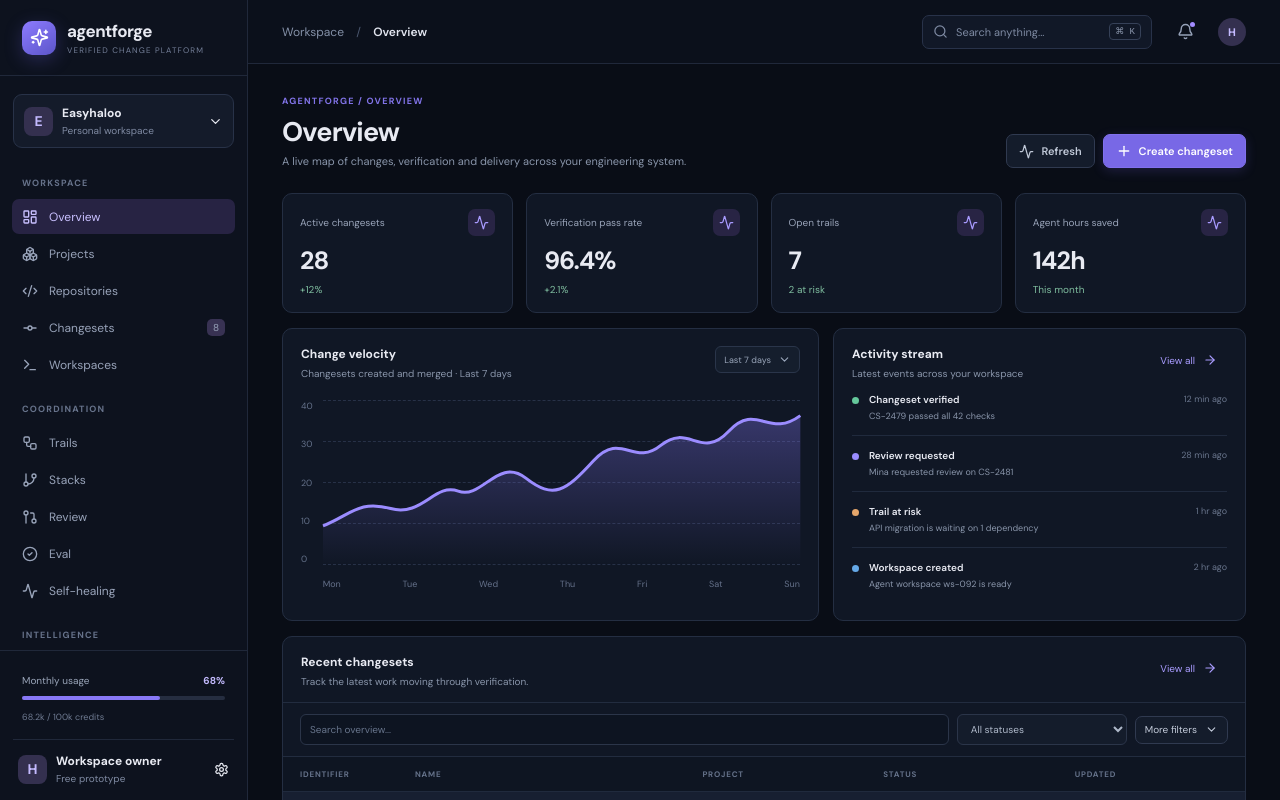
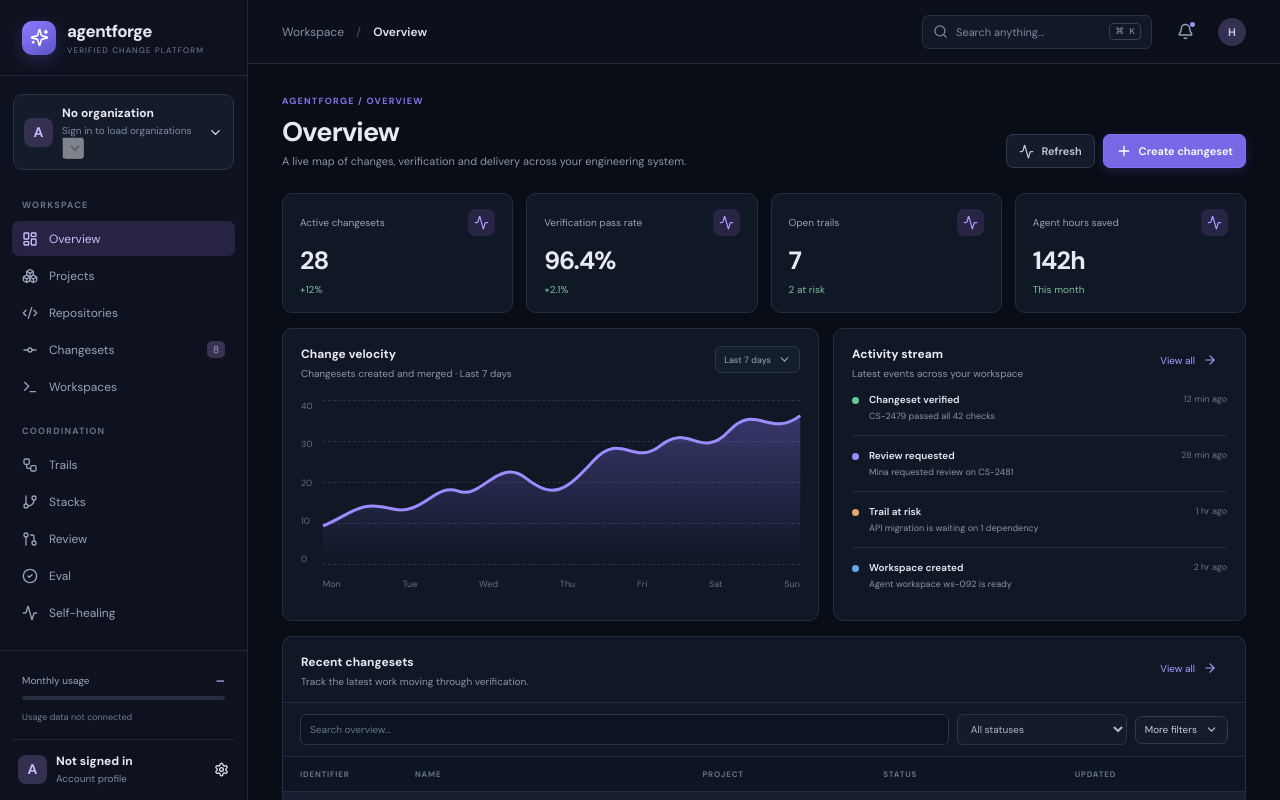
Before and after one commit to easyhaloo/agentforge, a React (Vite) app in the folder apps/web/: page / in a window 1280 px wide. Shown: the top 800 px of the page. Built offline with nearby package versions, Linux system fonts and the light colour scheme.

Commit message:
feat(web): bind sidebar to authenticated organization context

```diff
--- a/apps/web/src/app/components/Sidebar.tsx
+++ b/apps/web/src/app/components/Sidebar.tsx
@@ -1,13 +1,22 @@
 import { ChevronDown, Settings, Sparkles } from "lucide-react";
 import { groups } from "../navigation";
+import type { AccountContext } from "../../shared/api/identity";
 
-type Props = { active: string; onNavigate: (page: string) => void };
+type Props = {
+  active: string;
+  onNavigate: (page: string) => void;
+  account: AccountContext | null;
+  selectedOrganizationID: string;
+  onSelectOrganization: (id: string) => void;
+};
 
-export function Sidebar({ active, onNavigate }: Props) {
+export function Sidebar({ active, onNavigate, account, selectedOrganizationID, onSelectOrganization }: Props) {
+  const selected = account?.organizations.find((organization) => organization.id === selectedOrganizationID);
+  const initials = (account?.display_name || "A").trim().slice(0, 1).toUpperCase();
   return <aside className="sidebar">
     <div className="brand"><div className="brand-mark"><Sparkles size={19}/></div><div><b>agentforge</b><small>VERIFIED CHANGE PLATFORM</small></div></div>
-    <button className="org-switch"><span className="org-avatar">E</span><span><b>Easyhaloo</b><small>Personal workspace</small></span><ChevronDown size={15}/></button>
+    <label className="org-switch"><span className="org-avatar">{(selected?.name || "A").slice(0,1).toUpperCase()}</span><span className="org-switch__select"><b>{selected?.name || "No organization"}</b><small>{selected ? `${selected.role} workspace` : "Sign in to load organizations"}</small><select aria-label="Select organization" value={selectedOrganizationID} onChange={(event)=>onSelectOrganization(event.target.value)} disabled={!account?.organizations.length}>{account?.organizations.map(organization=><option key={organization.id} value={organization.id}>{organization.name}</option>)}</select></span><ChevronDown size={15}/></label>
     <div className="nav-scroll">{groups.map(group=><section className="nav-group" key={group.label}><div className="nav-label">{group.label}</div>{group.items.map(([name,Icon])=><button key={name} className={active===name?"nav-item active":"nav-item"} onClick={()=>onNavigate(String(name))}><Icon size={16}/><span>{name}</span>{name==="Changesets"&&<em>8</em>}</button>)}</section>)}</div>
-    <div className="sidebar-bottom"><div className="usage"><div className="usage-head"><span>Monthly usage</span><b>68%</b></div><div className="progress"><i/></div><small>68.2k / 100k credits</small></div><button className="profile"><div className="avatar">H</div><span><b>Workspace owner</b><small>Free prototype</small></span><Settings size={15}/></button></div>
+    <div className="sidebar-bottom"><div className="usage"><div className="usage-head"><span>Monthly usage</span><b>—</b></div><div className="progress"><i style={{width:"0%"}}/></div><small>Usage data not connected</small></div><button className="profile" onClick={()=>onNavigate("Settings")}><div className="avatar">{initials}</div><span><b>{account?.display_name || "Not signed in"}</b><small>{account?.email || "Account profile"}</small></span><Settings size={15}/></button></div>
   </aside>;
 }
```
